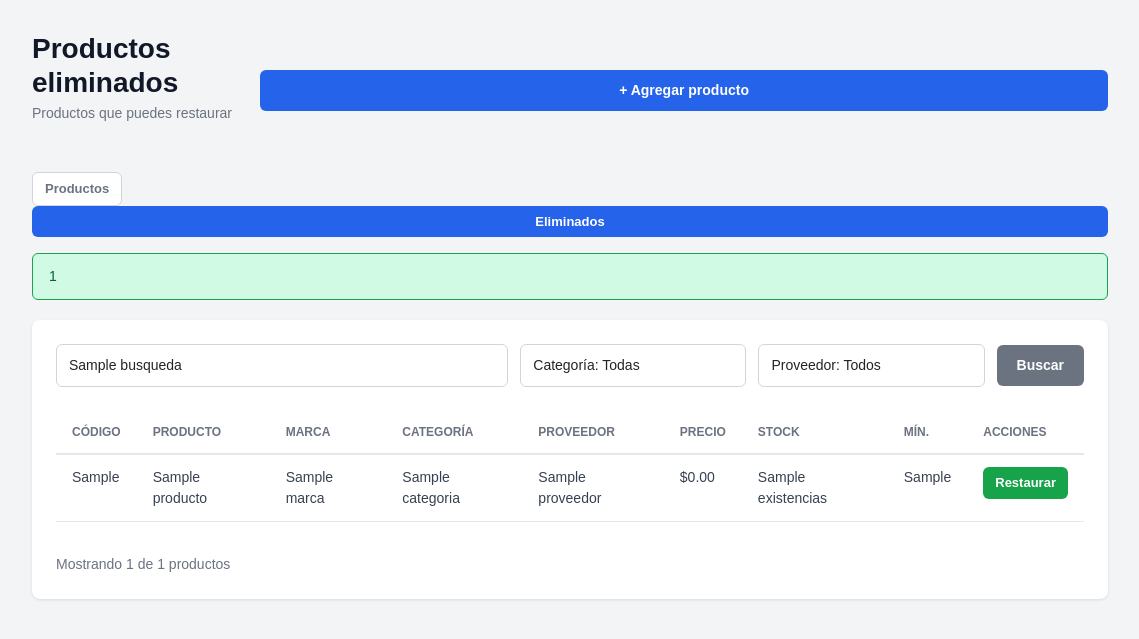
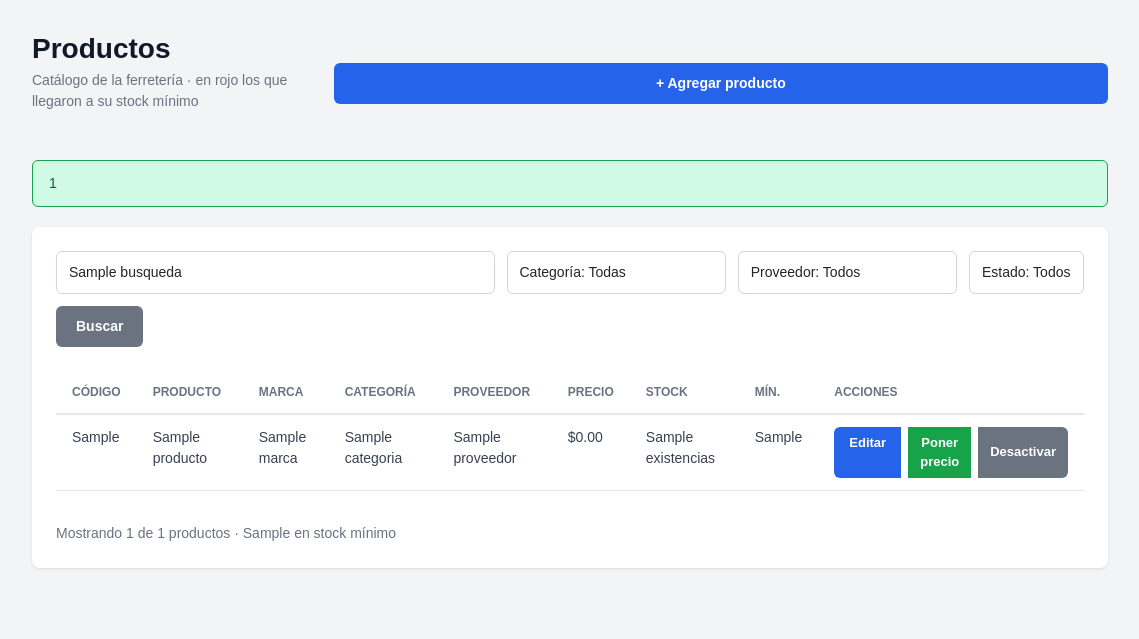
Before and after one commit to NeryOmarHdzCortes/ProyectoFerreDog, a PHP site: template app/views/productos/lista.php in a window 1400 px wide. Shown: the part 70-709 px from the top of the page, without its empty margins (260-1399 px from the left). Run offline with PHP 8.4, Linux system fonts and the light colour scheme; the visitor is signed in with stand-in values (Sample User, id 1); the template is opened without the code that fills it: most values are stand-ins (such as "Sample title", 1, 10 or a date in 2020).

Commit message:
Revert "Eliminar prodcutos"
This reverts commit 53bf712321f54e9c41d48a2c34d37adb40a15df4.

```diff
--- a/app/views/productos/lista.php
+++ b/app/views/productos/lista.php
@@ -2,29 +2,15 @@
         <main class="contenido-principal">
             <div class="encabezado-pagina">
                 <div>
-                    <h1 class="titulo-pagina"><?php echo $verEliminados ? 'Productos eliminados' : 'Productos'; ?></h1>
-                    <p class="subtitulo-pagina"><?php echo $verEliminados ? 'Productos que puedes restaurar' : 'Catálogo de la ferretería · en rojo los que llegaron a su stock mínimo'; ?></p>
+                    <h1 class="titulo-pagina">Productos</h1>
+                    <p class="subtitulo-pagina">Catálogo de la ferretería · en rojo los que llegaron a su stock mínimo</p>
                 </div>
-
                 <?php if ($_SESSION['Rol'] !== 'Vendedor'): ?>
                     <a href="/ProyectoFerredog/public/index.php?c=producto&a=crear" class="btn btn-primary">
                         + Agregar producto
                     </a>
                 <?php endif; ?>
             </div>
-
-            <?php if ($_SESSION['Rol'] === 'Administrador'): ?>
-                <nav class="mb-3" aria-label="Vistas de productos">
-                    <a href="/ProyectoFerredog/public/index.php?c=producto&a=lista"
-                       class="btn btn-sm <?php echo $verEliminados ? 'btn-outline-secondary' : 'btn-primary'; ?>">
-                        Productos
-                    </a>
-                    <a href="/ProyectoFerredog/public/index.php?c=producto&a=lista&eliminados=1"
-                       class="btn btn-sm <?php echo $verEliminados ? 'btn-primary' : 'btn-outline-secondary'; ?>">
-                        Eliminados
-                    </a>
-                </nav>
-            <?php endif; ?>
 
             <?php if (isset($_SESSION['mensaje_exito'])): ?>
                 <div class="alerta-exito">
@@ -43,9 +29,6 @@
                 <form method="GET" action="/ProyectoFerredog/public/index.php" class="filtros-form">
                     <input type="hidden" name="c" value="producto">
                     <input type="hidden" name="a" value="lista">
-                    <?php if ($verEliminados): ?>
-                        <input type="hidden" name="eliminados" value="1">
-                    <?php endif; ?>
 
                     <div class="filtros-grid">
                         <div class="filtro-item">
@@ -79,6 +62,14 @@
                                         <?php echo htmlspecialchars($prov['Nombre']); ?>
                                     </option>
                                 <?php endforeach; ?>
+                            </select>
+                        </div>
+
+                        <div class="filtro-item">
+                            <select name="estado" class="form-control">
+                                <option value="">Estado: Todos</option>
+                                <option value="Activo" <?php echo $filtroEstado === 'Activo' ? 'selected' : ''; ?>>Activos</option>
+                                <option value="Inactivo" <?php echo $filtroEstado === 'Inactivo' ? 'selected' : ''; ?>>Inactivos</option>
                             </select>
                         </div>
 
@@ -141,7 +132,6 @@
                                         <?php if ($_SESSION['Rol'] !== 'Vendedor'): ?>
                                             <td>
                                                 <div class="btn-group">
-                                                    <?php if (!$verEliminados): ?>
                                                     <a href="/ProyectoFerredog/public/index.php?c=producto&a=editar&id=<?php echo $producto['Id_Producto']; ?>"
                                                        class="btn btn-sm btn-primary">
                                                         Editar
@@ -154,29 +144,13 @@
                                                             Poner precio
                                                         </button>
                                                     <?php endif; ?>
-                                                    <?php endif; ?>
 
                                                     <?php if ($_SESSION['Rol'] === 'Administrador'): ?>
-                                                        <?php if ($verEliminados): ?>
-                                                            <form method="POST"
-                                                                  action="/ProyectoFerredog/public/index.php?c=producto&a=restaurar"
-                                                                  class="d-inline">
-                                                                <input type="hidden" name="id_producto" value="<?php echo (int) $producto['Id_Producto']; ?>">
-                                                                <button type="submit" class="btn btn-sm btn-success">Restaurar</button>
-                                                            </form>
-                                                        <?php else: ?>
-                                                            <?php
-                                                            $confirmacionEliminar = "¿Eliminar '" . $producto['Nombre']
-                                                                . "'? Dejará de aparecer en el sistema. Podrás restaurarlo desde 'Eliminados'.";
-                                                            ?>
-                                                            <form method="POST"
-                                                                  action="/ProyectoFerredog/public/index.php?c=producto&a=desactivar"
-                                                                  class="form-eliminar-producto d-inline"
-                                                                  data-confirmacion="<?php echo htmlspecialchars($confirmacionEliminar, ENT_QUOTES, 'UTF-8'); ?>">
-                                                                <input type="hidden" name="id_producto" value="<?php echo (int) $producto['Id_Producto']; ?>">
-                                                                <button type="submit" class="btn btn-sm btn-danger">Eliminar</button>
-                                                            </form>
-                                                        <?php endif; ?>
+                                                        <button type="button"
+                                                                class="btn btn-sm btn-secondary"
+                                                                onclick="confirmarDesactivar(<?php echo $producto['Id_Producto']; ?>, '<?php echo htmlspecialchars($producto['Nombre'], ENT_QUOTES); ?>')">
+                                                            Desactivar
+                                                        </button>
                                                     <?php endif; ?>
                                                 </div>
                                             </td>
@@ -191,10 +165,8 @@
                 <!-- Pie de tabla -->
                 <div class="tabla-pie d-flex justify-content-between align-items-center flex-wrap gap-3">
                     <span>
-                        Mostrando <?php echo count($productos); ?> de <?php echo $totalProductos; ?> productos
-                        <?php if (!$verEliminados): ?>
-                            · <?php echo $productosStockMinimo; ?> en stock mínimo
-                        <?php endif; ?>
+                        Mostrando <?php echo count($productos); ?> de <?php echo $totalProductos; ?> productos ·
+                        <?php echo $productosStockMinimo; ?> en stock mínimo
                     </span>
                     <?php if ($totalPaginas > 1): ?>
                         <?php
@@ -272,4 +244,24 @@
             </div>
         </div>
 
+        <!-- Modal de confirmación para desactivar -->
+        <div id="modalDesactivar" class="modal" style="display: none;">
+            <div class="modal-dialog">
+                <div class="modal-content">
+                    <div class="modal-header">
+                        <h3 class="modal-titulo">¿Desactivar producto?</h3>
+                    </div>
+                    <div class="modal-body">
+                        <p id="modalDesactivarMensaje"></p>
+                    </div>
+                    <div class="modal-footer">
+                        <button type="button" class="btn btn-secondary" onclick="cerrarModalDesactivar()">Cancelar</button>
+                        <form id="formDesactivar" method="POST" action="/ProyectoFerredog/public/index.php?c=producto&a=desactivar" style="display: inline;">
+                            <input type="hidden" name="id_producto" id="inputIdProducto">
+                            <button type="submit" class="btn btn-danger">Desactivar</button>
+                        </form>
+                    </div>
+                </div>
+            </div>
+        </div>
         <?php endif; ?>
```
Also changed, not shown: app/controllers/ProductoController.php (+21 -57 lines), app/models/Producto.php (+4 -12 lines), tests/ProductoTest.php (+1 -6 lines), public/assets/js/productos.js. Lines whose indentation alone changed are shown as unchanged.
